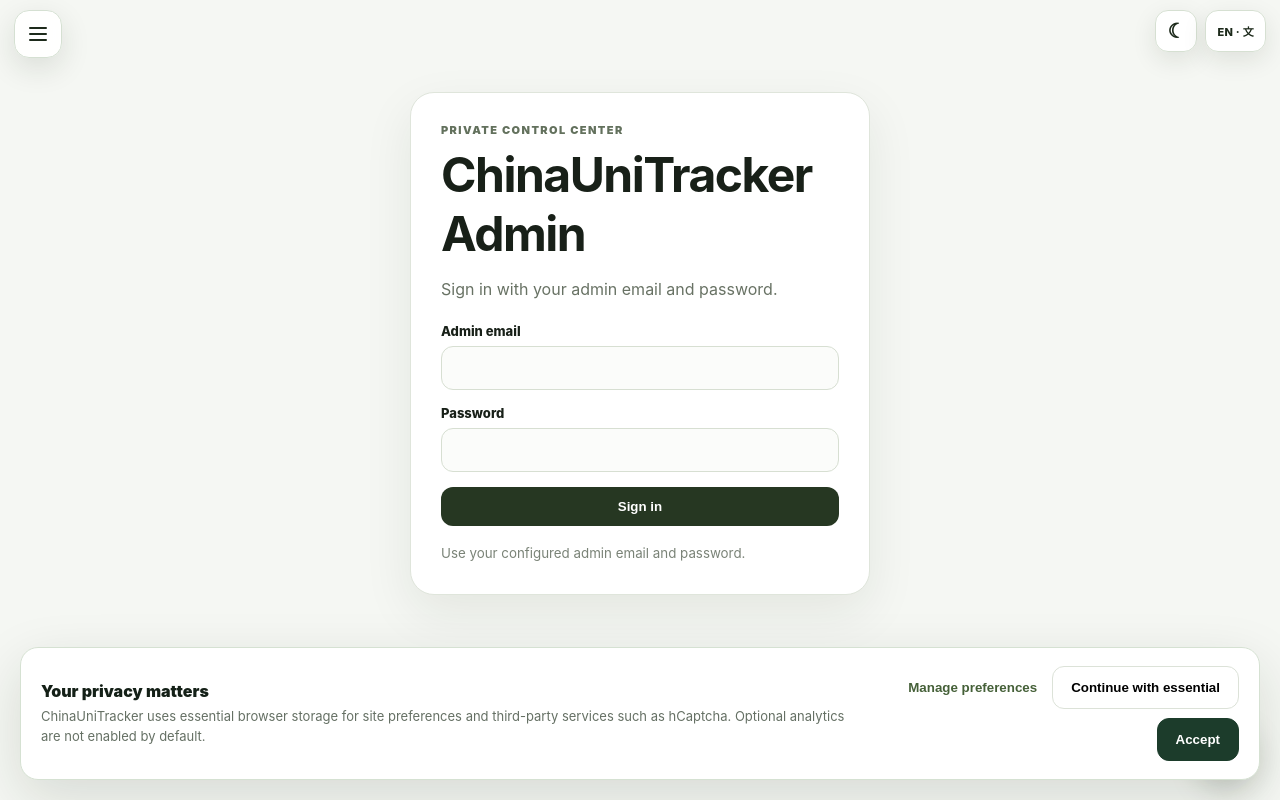
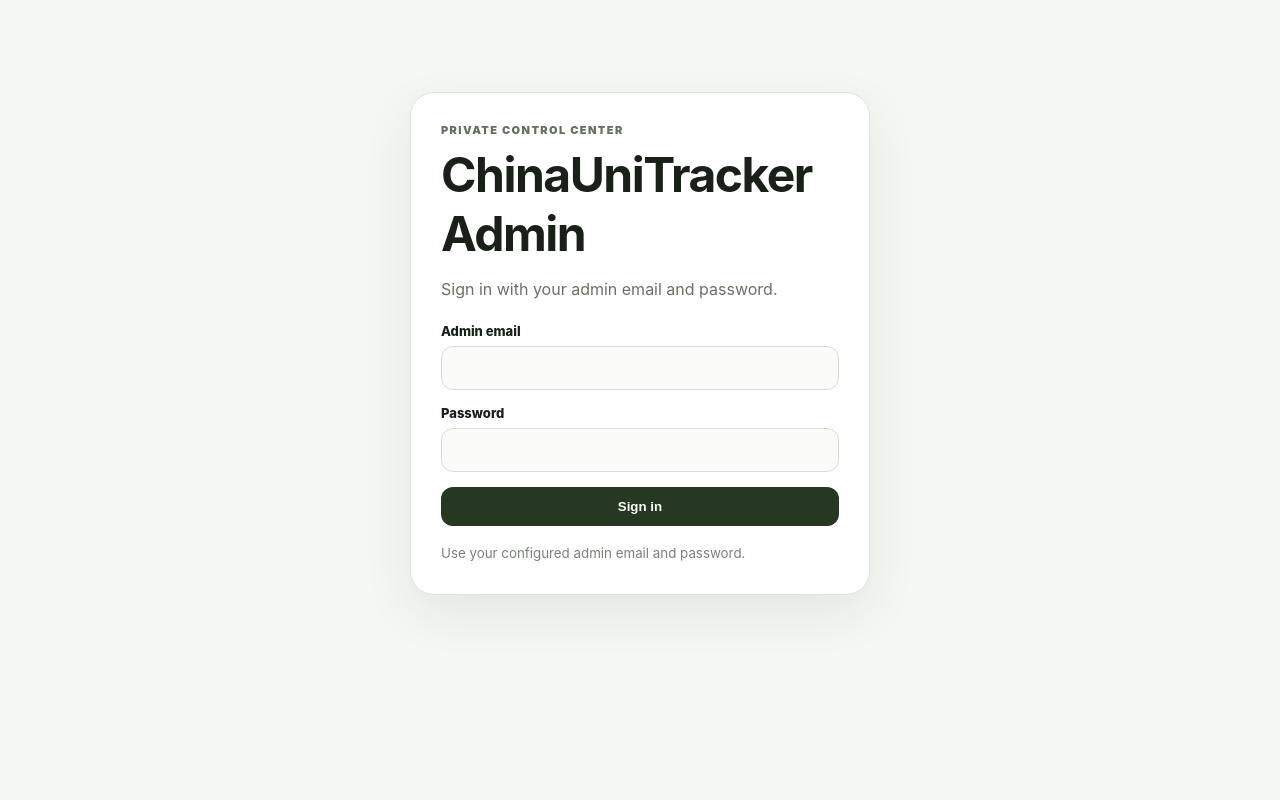
Before and after one commit to dude-im-not-rude/CHINA-UNIVERSITY-, a Next.js app: page /admin in a window 1280 px wide. Shown: the top 800 px of the page. Built offline with nearby package versions, Linux system fonts and the light colour scheme.

Commit message:
Hide public UI on admin routes

```diff
--- a/app/components/global-ui.js
+++ b/app/components/global-ui.js
@@ -1,3 +1,6 @@
+"use client";
+
+import { usePathname } from "next/navigation";
 import CookieBanner from "./cookie-banner";
 import ContactWidget from "./contact-widget";
 import SiteFooter from "./site-footer";
@@ -5,5 +8,7 @@ import MobileNav from "./mobile-nav";
 import SiteControls from "./site-controls";
 
 export default function GlobalUI() {
+  const pathname = usePathname();
+  if (pathname?.startsWith("/admin")) return null;
   return <><MobileNav /><SiteControls /><SiteFooter /><ContactWidget /><CookieBanner /></>;
 }
```
